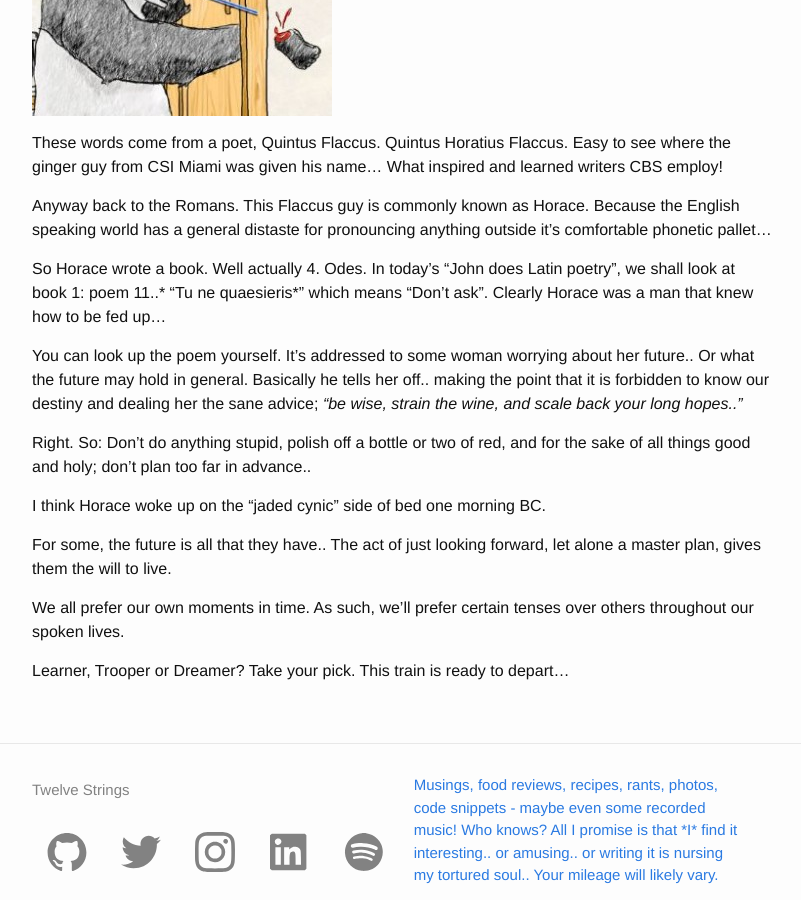
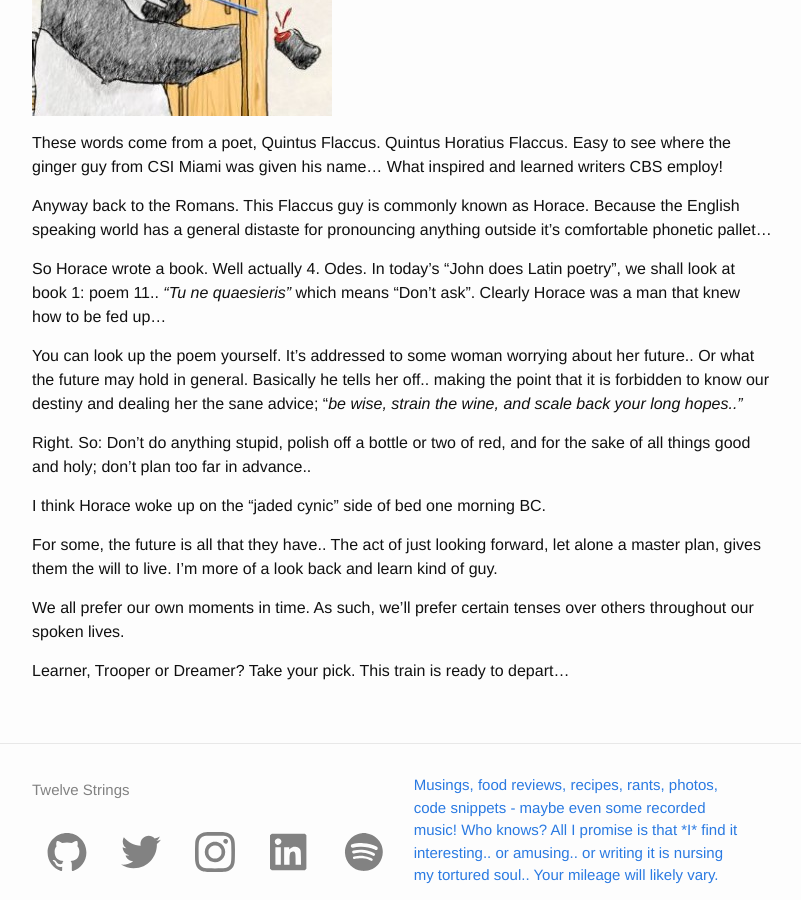
Before and after one commit to johncyril/johncyril.github.io, a Jekyll site: the page built from _posts/2010-08-22-carpe-diem-no-thanks-tomorrow-will-do-just-fine.md, in a window 1280 px wide and 900 px high, scrolled down 563 px. Shown: the whole window, without its empty margins (238-1039 px from the left). Built offline with Jekyll 4.4.1, drawn with Linux system fonts in a browser that asks for light colours.

Commit message:
more edits

```diff
--- a/_posts/2010-08-22-carpe-diem-no-thanks-tomorrow-will-do-just-fine.md
+++ b/_posts/2010-08-22-carpe-diem-no-thanks-tomorrow-will-do-just-fine.md
@@ -24,15 +24,16 @@ Easy to see where the ginger guy from CSI Miami was given his name... What inspi
 
 Anyway back to the Romans. This Flaccus guy is commonly known as Horace. Because the English speaking world has a general distaste for pronouncing anything outside it's comfortable phonetic pallet...
 
-<!--more-->So Horace wrote a book. Well actually 4. Odes. In today's "John does Latin poetry", we shall look at book 1: poem 11..* "Tu ne quaesieris*" which means "Don't ask". Clearly Horace was a man that knew how to be fed up...
+<!--more-->So Horace wrote a book. Well actually 4. Odes. In today's "John does Latin poetry", we shall look at book 1: poem 11..  *"Tu ne quaesieris"* which means "Don't ask". Clearly Horace was a man that knew how to be fed up...
 
-You can look up the poem yourself. It's addressed to some woman worrying about her future.. Or what the future may hold in general. Basically he tells her off.. making the point that it is forbidden to know our destiny and dealing her the sane advice; *"be wise, strain the wine, and scale back your long hopes.."*
+You can look up the poem yourself. It's addressed to some woman worrying about her future.. Or what the future may hold in general. Basically he tells her off.. making the point that it is forbidden to know our destiny and dealing her the sane advice; "*be wise, strain the wine, and scale back your long hopes.."*
 
 Right. So: Don't do anything stupid, polish off a bottle or two of red, and for the sake of all things good and holy; don't plan too far in advance..
 
 I think Horace woke up on the "jaded cynic" side of bed one morning BC.
 
 For some, the future is all that they have.. The act of just looking forward, let alone a master plan, gives them the will to live.
+I'm more of a look back and learn kind of guy.
 
 We all prefer our own moments in time. As such, we'll prefer certain tenses over others throughout our spoken lives.
 
```
Also changed, not shown: _posts/2010-06-24-yanking-my-chain.md (+0 -1 lines), _posts/2010-10-09-tube-silence.md (+0 -2 lines), _recipes/2019-02-24-brunch.md (+1 -1 lines).
